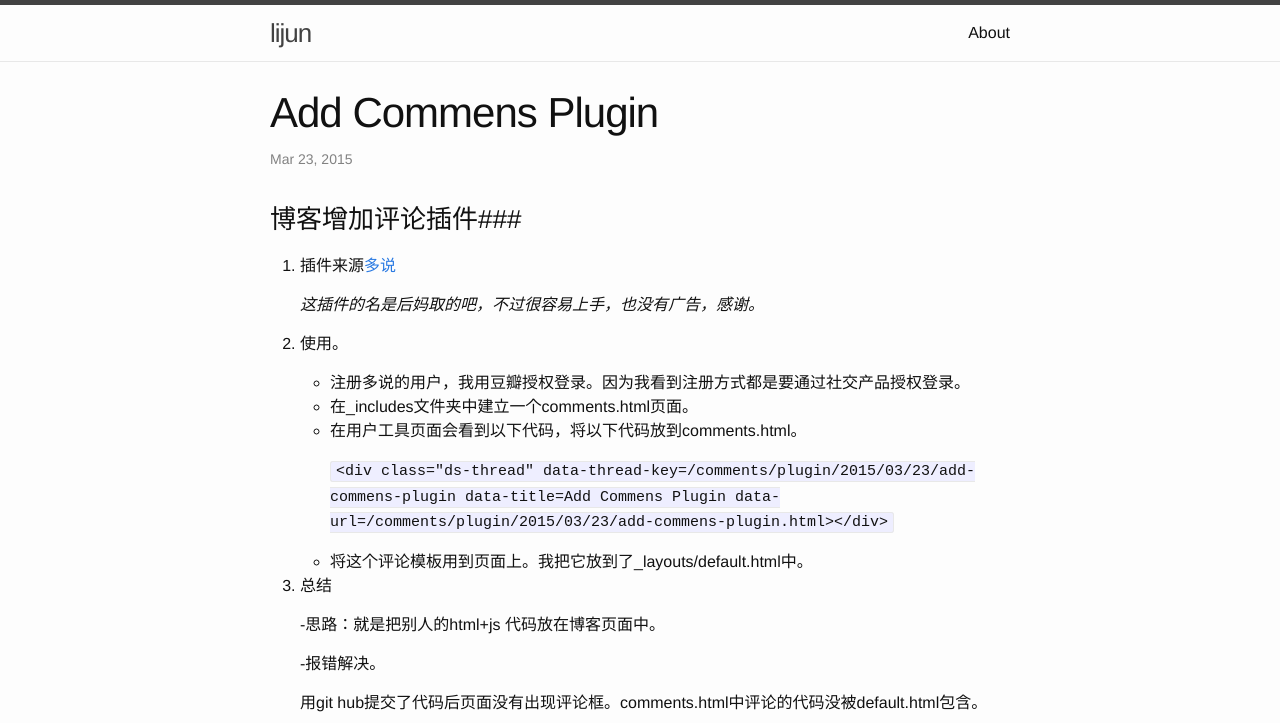
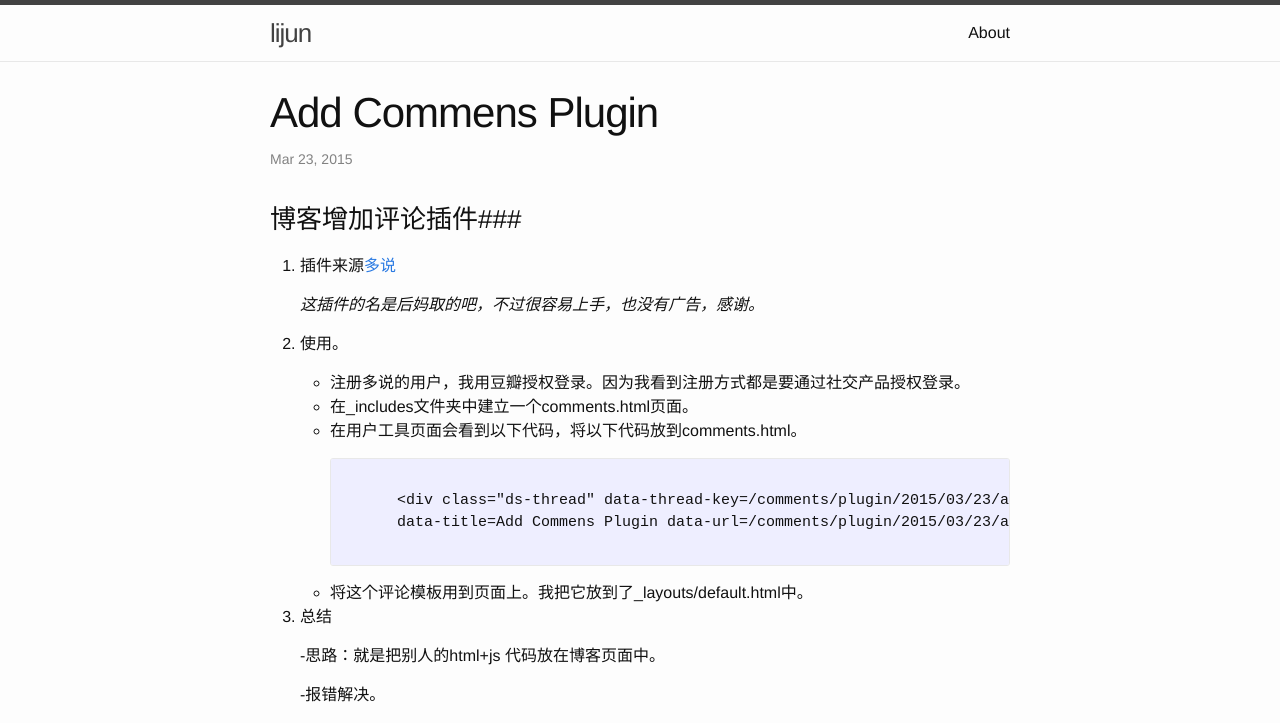
Before and after one commit to lijunsunny/blog, a Jekyll site: the page built from _posts/2015-03-23-add-commens-plugin.md, in a window 1280 px wide. Shown: the top 723 px of the page. Built offline with Jekyll 4.4.1, drawn with Linux system fonts in a browser that asks for light colours; comment, search, counter and statistics services are not loaded.

Commit message:
modify code

```diff
--- a/_posts/2015-03-23-add-commens-plugin.md
+++ b/_posts/2015-03-23-add-commens-plugin.md
@@ -17,7 +17,10 @@ categories: comments plugin
 	- 在_includes文件夹中建立一个comments.html页面。
 	- 在用户工具页面会看到以下代码，将以下代码放到comments.html。
 
-		`<div class="ds-thread" data-thread-key={{page.id}} data-title={{page.title}} data-url={{page.url}}></div>`
+		<pre><code>
+			<div class="ds-thread" data-thread-key={{page.id}}
+			data-title={{page.title}} data-url={{page.url}}></div>
+		</code></pre>
 
 	- 将这个评论模板用到页面上。我把它放到了_layouts/default.html中。
 
```
